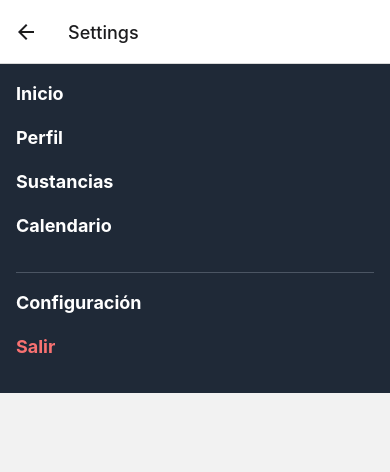
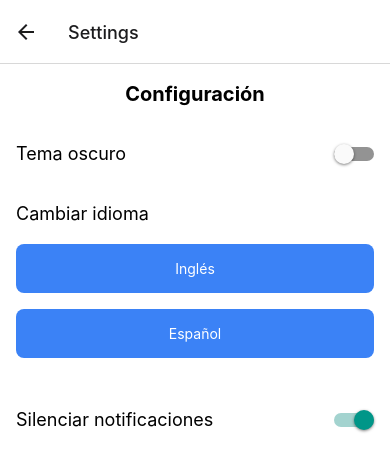
Before and after one commit to Luishp0/AcuaCodeMovil, a React Native app: screen /Settings in a window 390 px wide. Shown: the top 472 px of the page. Built offline with nearby package versions, Linux system fonts and the light colour scheme.

Commit message:
ventana de configuracion creada

```diff
--- a/App.tsx
+++ b/App.tsx
@@ -1,18 +1,21 @@
 import React from 'react';
 import { NavigationContainer } from '@react-navigation/native';
 import { createStackNavigator } from '@react-navigation/stack';
+import { SettingsProvider } from './assets/SettingsContext.jsx';
 import LoginScreen from './screens/LoginScreen.jsx';
 import RegisterScreen from './screens/RegisterScreen.jsx';
 import HomeScreen from './screens/HomeScreen.jsx';
 import UpdateUserScreen from './screens/UpdateUserScreen.jsx';
 import CalendarScreen from './screens/CalendarScreen.jsx';
 import SubstancesScreen from './screens/SubstancesScreem.jsx';
-import ConfigurationScreen from './screens/ConfigurationScreen.jsx';
+import SettingsScreen from './screens/SettingsScreen.jsx';
+
 
 const Stack = createStackNavigator();
 
 const App = () => {
   return (
+    <SettingsProvider>
     <NavigationContainer>
       <Stack.Navigator initialRouteName="Home">
         <Stack.Screen name="Login" component={LoginScreen} />
@@ -21,9 +24,10 @@ const App = () => {
         <Stack.Screen name='UpdateUser' component={UpdateUserScreen}/>
         <Stack.Screen name='Calendar' component={CalendarScreen}/>
         <Stack.Screen name='Substances' component={SubstancesScreen}/>
-        <Stack.Screen name='Settings' component={ConfigurationScreen}/>
+        <Stack.Screen name='Settings' component={SettingsScreen}/>
       </Stack.Navigator>
     </NavigationContainer>
+    </SettingsProvider>
   );
 };
 
--- /dev/null
+++ b/assets/SettingsContext.jsx
@@ -0,0 +1,38 @@
+import React, { createContext, useState } from 'react';
+
+// Creamos el contexto
+export const SettingsContext = createContext();
+
+// Proveedor del contexto
+export const SettingsProvider = ({ children }) => {
+  const [theme, setTheme] = useState('light'); // O 'dark' dependiendo del valor predeterminado
+  const [language, setLanguage] = useState('es'); // Idioma predeterminado
+  const [notificationsEnabled, setNotificationsEnabled] = useState(true); // Notificaciones habilitadas por defecto
+
+  const toggleTheme = () => {
+    setTheme((prevTheme) => (prevTheme === 'dark' ? 'light' : 'dark'));
+  };
+
+  const changeLanguage = (lang) => {
+    setLanguage(lang);
+  };
+
+  const toggleNotifications = () => {
+    setNotificationsEnabled((prev) => !prev);
+  };
+
+  return (
+    <SettingsContext.Provider
+      value={{
+        theme,
+        toggleTheme,
+        language,
+        changeLanguage,
+        notificationsEnabled,
+        toggleNotifications,
+      }}
+    >
+      {children}
+    </SettingsContext.Provider>
+  );
+};
--- a/screens/ConfigurationScreen.jsx
+++ /dev/null
@@ -1,15 +0,0 @@
-import React from "react";
-import { Text,View } from "react-native";
-import Navbar from "../assets/NavBar";
-
-const ConfigurationScreen = ({navigation}) =>{
-
-    return(
-        <View>
-            <Navbar navigation={navigation}/>
-
-        </View>
-    )
-}
-
-export default ConfigurationScreen
--- /dev/null
+++ b/screens/SettingsScreen.jsx
@@ -0,0 +1,54 @@
+import React, { useContext } from 'react';
+import { View, Text, Switch, TouchableOpacity, ScrollView } from 'react-native';
+import { SettingsContext } from '../assets/SettingsContext';
+import tw from 'twrnc';
+
+const SettingsScreen = () => {
+  const { theme, toggleTheme, language, changeLanguage, notificationsEnabled, toggleNotifications } = useContext(SettingsContext);
+
+  return (
+    <ScrollView style={[tw`flex-1`, theme === 'dark' ? tw`bg-gray-800` : tw`bg-white`]}>
+      {/* Título */}
+      <View style={tw`p-4`}>
+        <Text style={[tw`text-center text-xl font-bold`, theme === 'dark' ? tw`text-white` : tw`text-black`]}>Configuración</Text>
+      </View>
+
+      {/* Cambiar tema */}
+      <View style={tw`p-4 flex-row justify-between items-center`}>
+        <Text style={[tw`text-lg`, theme === 'dark' ? tw`text-white` : tw`text-black`]}>Tema oscuro</Text>
+        <Switch
+          value={theme === 'dark'}
+          onValueChange={toggleTheme}
+        />
+      </View>
+
+      {/* Cambiar idioma */}
+      <View style={tw`p-4`}>
+        <Text style={[tw`text-lg mb-4`, theme === 'dark' ? tw`text-white` : tw`text-black`]}>Cambiar idioma</Text>
+        <TouchableOpacity
+          onPress={() => changeLanguage('en')}
+          style={tw`mb-4 p-4 bg-blue-500 rounded-lg`}
+        >
+          <Text style={tw`text-white text-center`}>Inglés</Text>
+        </TouchableOpacity>
+        <TouchableOpacity
+          onPress={() => changeLanguage('es')}
+          style={tw`mb-4 p-4 bg-blue-500 rounded-lg`}
+        >
+          <Text style={tw`text-white text-center`}>Español</Text>
+        </TouchableOpacity>
+      </View>
+
+      {/* Silenciar notificaciones */}
+      <View style={tw`p-4 flex-row justify-between items-center`}>
+        <Text style={[tw`text-lg`, theme === 'dark' ? tw`text-white` : tw`text-black`]}>Silenciar notificaciones</Text>
+        <Switch
+          value={notificationsEnabled}
+          onValueChange={toggleNotifications}
+        />
+      </View>
+    </ScrollView>
+  );
+};
+
+export default SettingsScreen;
```
